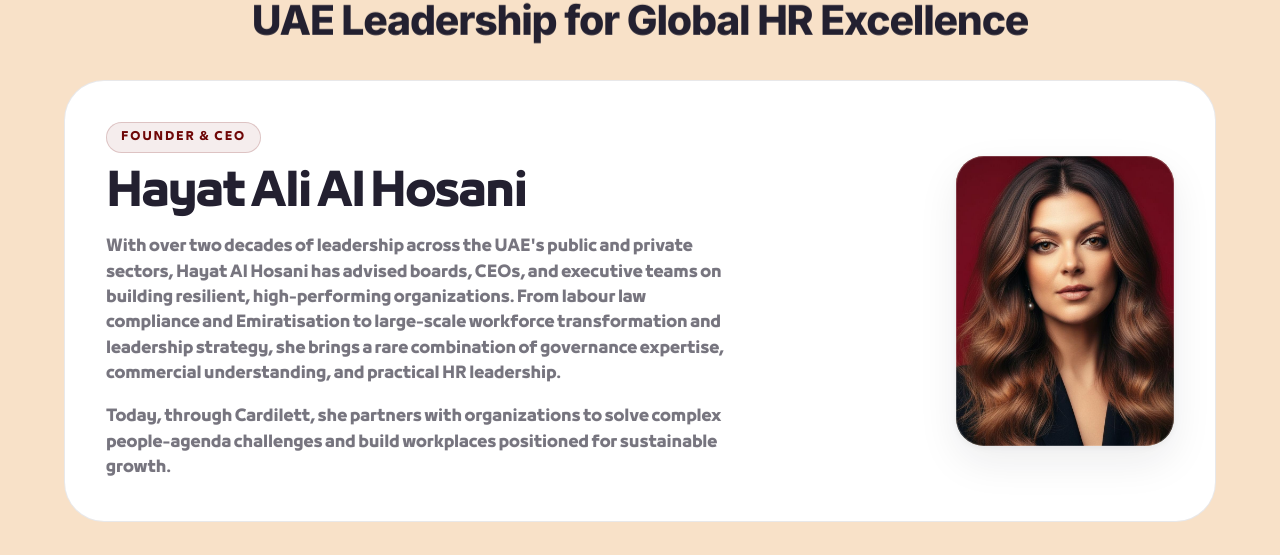
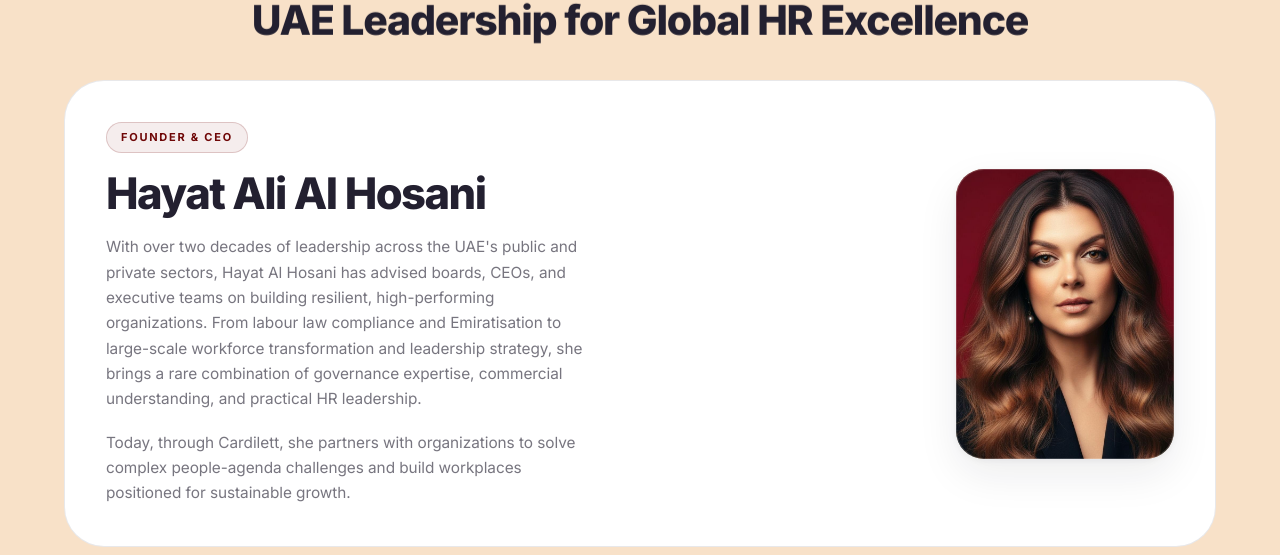
Before and after one commit to cardilett/website, a Next.js app: page / in a window 1280 px wide. Shown: the part 878-1433 px from the top of the page. Built offline with nearby package versions, Linux system fonts and the light colour scheme.

Commit message:
Revert "Use 29LT Bukra font for founder card copy"
This reverts commit 367c3e73f573b6fe8322c4d6e83eeeec271924f3.

```diff
--- a/src/app/globals.css
+++ b/src/app/globals.css
@@ -2095,7 +2095,6 @@ main>section:first-child:not(.hero) {
   flex-direction: column;
   justify-content: center;
   gap: 18px;
-  font-family: '29LT Bukra', var(--font-body);
 }
 
 .founder__tag {
```
